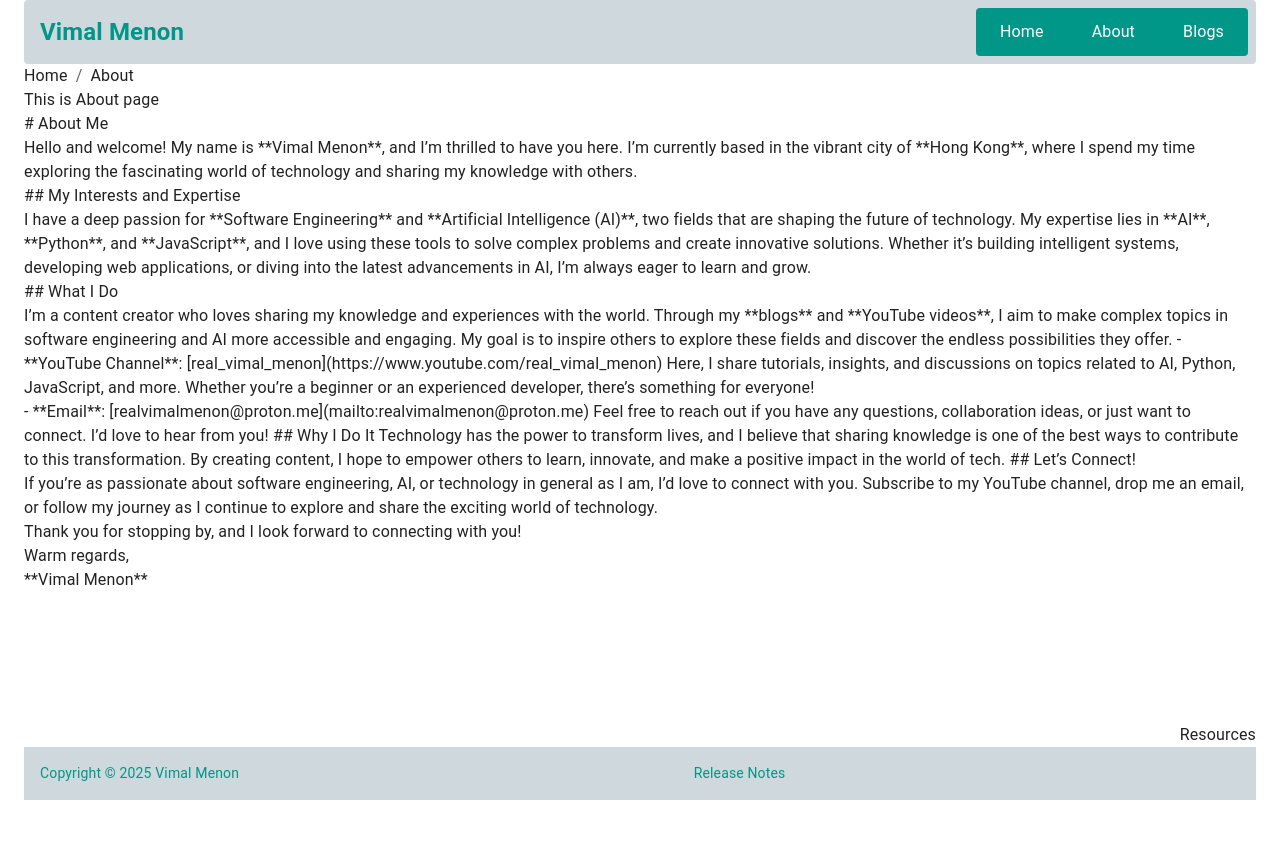
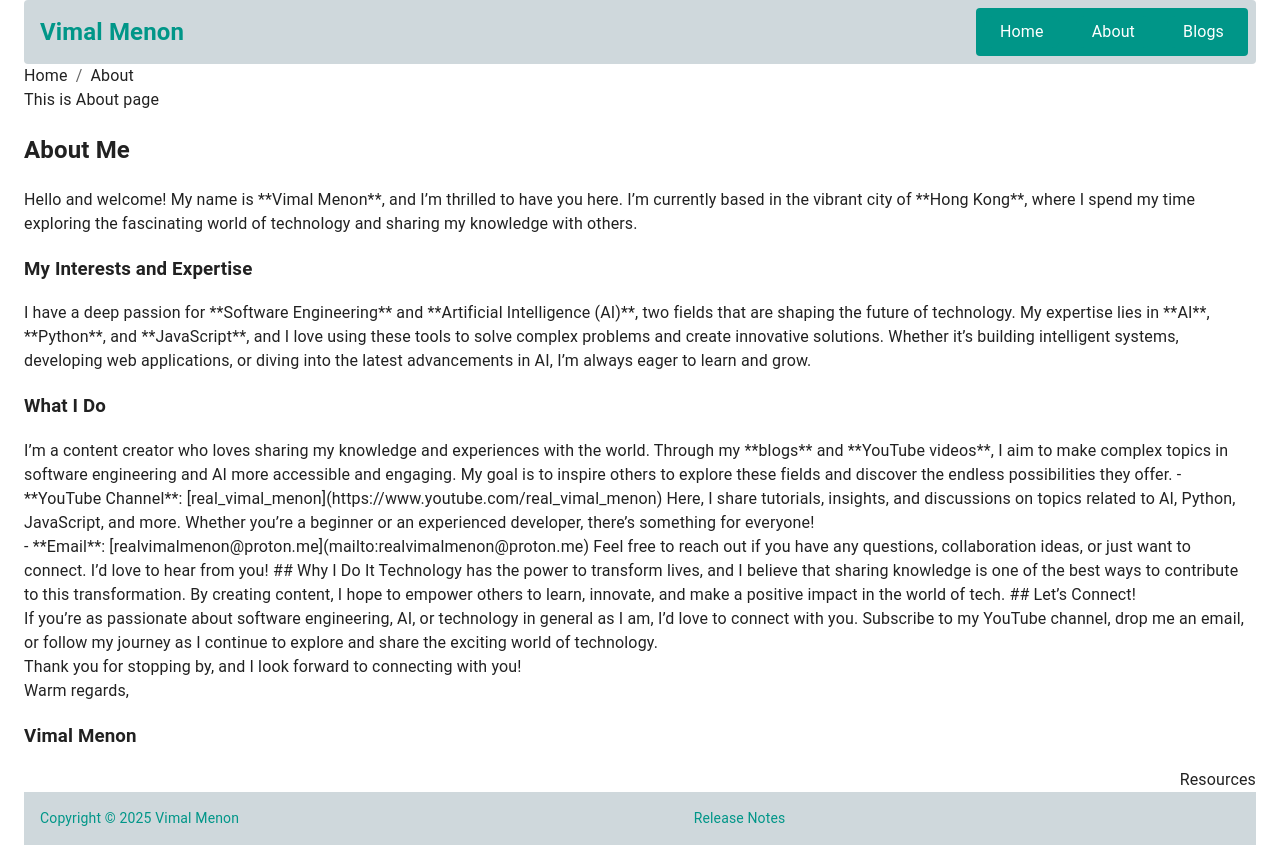
Before and after one commit to vimalmenon/vimalmenon.github.io, a Next.js app: page /about in a window 1280 px wide. Before the commit the page ends 800 px from the top, so only its background shows below. Built offline with nearby package versions, Linux system fonts and the light colour scheme; what @mui/material-nextjs would draw is missing.

Commit message:
updated paage

```diff
--- a/src/app/about/page.tsx
+++ b/src/app/about/page.tsx
@@ -14,13 +14,13 @@ const Page: React.FC = () => {
       <Breadcrumbs navigation={Navigation.About} />
       <div>This is About page</div>
       <div>
-        # About Me
+        <h2>About Me</h2>
         <div>
-        Hello and welcome! My name is **Vimal Menon**, and I’m thrilled to have you here. I’m currently based in the
-          vibrant city of **Hong Kong**, where I spend my time exploring the fascinating world of
-          technology and sharing my knowledge with others.
+          Hello and welcome! My name is **Vimal Menon**, and I’m thrilled to have you here. I’m
+          currently based in the vibrant city of **Hong Kong**, where I spend my time exploring the
+          fascinating world of technology and sharing my knowledge with others.
         </div>
-        ## My Interests and Expertise
+        <h3>My Interests and Expertise</h3>
         <div>
           I have a deep passion for **Software Engineering** and **Artificial Intelligence (AI)**,
           two fields that are shaping the future of technology. My expertise lies in **AI**,
@@ -29,7 +29,7 @@ const Page: React.FC = () => {
           applications, or diving into the latest advancements in AI, I’m always eager to learn and
           grow.{' '}
         </div>
-        ## What I Do
+        <h3> What I Do</h3>
         <div>
           I’m a content creator who loves sharing my knowledge and experiences with the world.
           Through my **blogs** and **YouTube videos**, I aim to make complex topics in software
@@ -52,7 +52,9 @@ const Page: React.FC = () => {
         </div>
         <div>Thank you for stopping by, and I look forward to connecting with you! </div>
         <div>Warm regards,</div>
-        <div>**Vimal Menon**</div>
+        <div>
+          <h3> Vimal Menon</h3>
+        </div>
       </div>
     </Box>
   );
```
